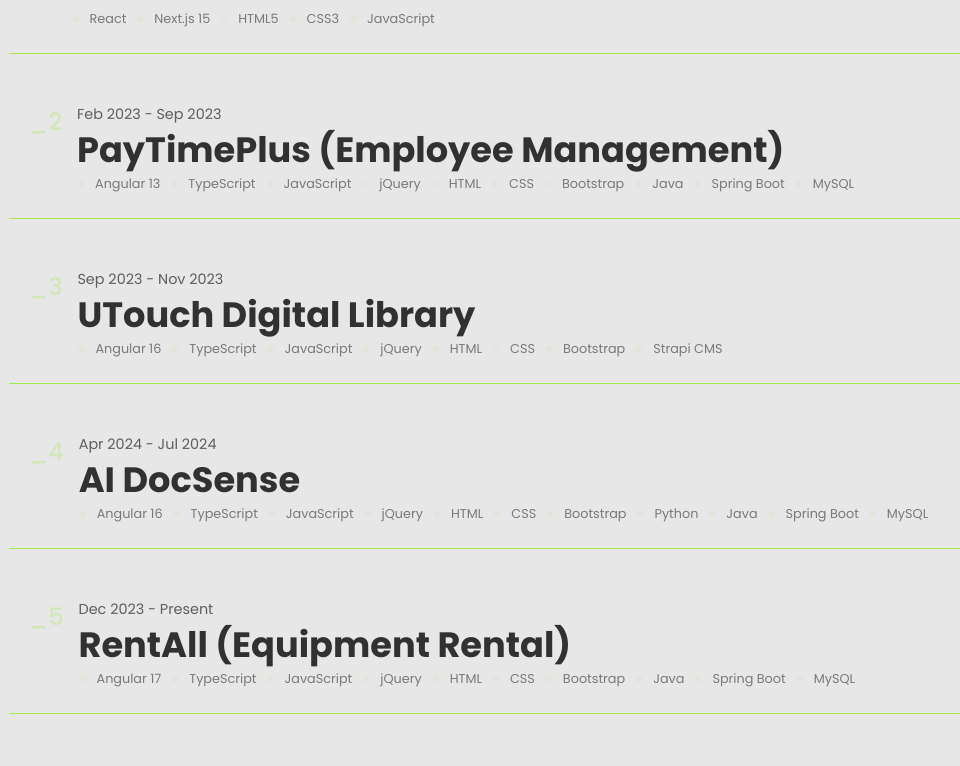
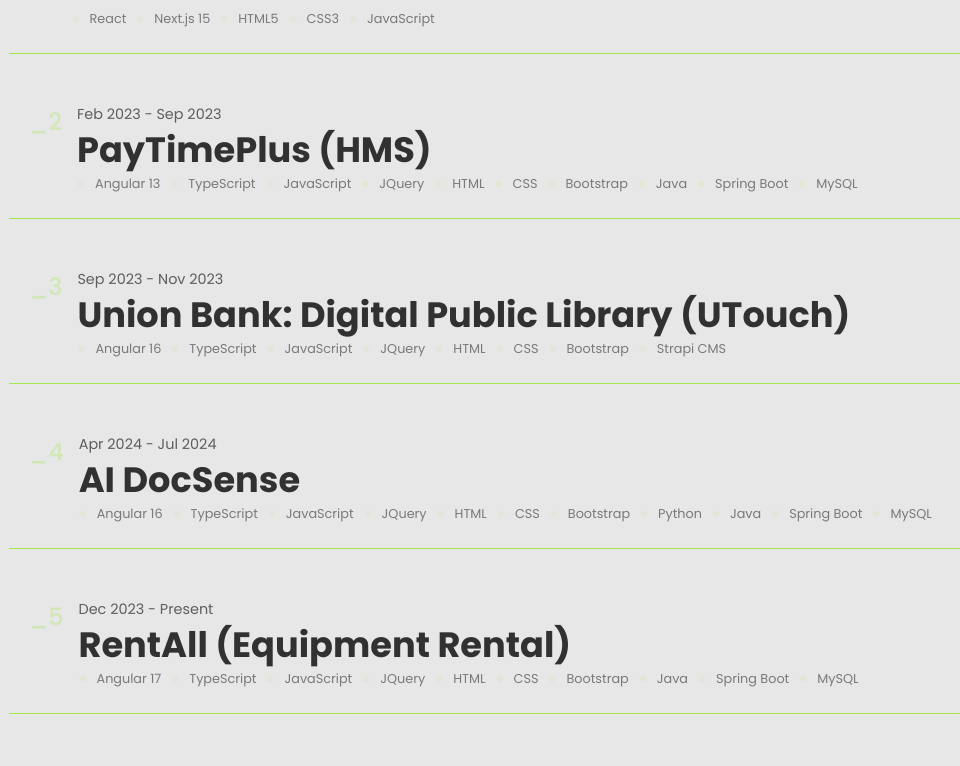
Before and after one commit to karthikshetty26/Portfolio2025, a Next.js app: page / in a window 1280 px wide. Shown: the part 2785-3551 px from the top of the page, without its empty margins (11-971 px from the left). Built offline with nearby package versions, Linux system fonts and the light colour scheme; a web font is replaced by a local one.

Commit message:
Landing page updated

```diff
--- a/src/app/Landing.module.css
+++ b/src/app/Landing.module.css
@@ -363,13 +363,14 @@
     /* About paragraph text styling */
     .about_section .about_content p {
         width: 100%;
-        padding: 20px 0 0 0;
+        padding: 20px 0 20px 0;
         font-size: 1rem;
         line-height: 1.4;
     }
 
     /* Container for circular text component */
     .circular_hold {
+        display: none;
         width: 100%;
         padding: 20px 0 20px 0;
     }
--- a/src/app/page.js
+++ b/src/app/page.js
@@ -6,6 +6,7 @@
 import GmailLogo from '@/assets/img/svg/social/gmail-logo.svg'
 import LinkedinLogo from '@/assets/img/svg/social/linkedin-logo.svg'
 import GitHubLogo from '@/assets/img/svg/social/github-logo.svg'
+import Link from 'next/link';
 
 // Home Component - Main landing page for the portfolio website
 export default function Home() {
@@ -46,36 +47,42 @@
       id: "_1",
       top_info: "Personal Project",
       name: "WebToolSmith",
+      page_link: "/projects/webtoolsmith",
       tech: ["React", "Next.js 15", "HTML5", "CSS3", "JavaScript"]
     },
     {
       id: "_2",
       top_info: "Feb 2023 - Sep 2023",
-      name: "PayTimePlus (Employee Management)",
-      tech: ["Angular 13", "TypeScript", "JavaScript", "jQuery", "HTML", "CSS", "Bootstrap", "Java", "Spring Boot", "MySQL"]
+      name: "PayTimePlus (HMS)",
+      page_link: "/projects/paytimeplus",
+      tech: ["Angular 13", "TypeScript", "JavaScript", "JQuery", "HTML", "CSS", "Bootstrap", "Java", "Spring Boot", "MySQL"]
     },
     {
       id: "_3",
       top_info: "Sep 2023 - Nov 2023",
-      name: "UTouch Digital Library",
-      tech: ["Angular 16", "TypeScript", "JavaScript", "jQuery", "HTML", "CSS", "Bootstrap", "Strapi CMS"]
+      name: "Union Bank: Digital Public Library (UTouch)",
+      page_link: "/projects/union-bank-digital-library",
+      tech: ["Angular 16", "TypeScript", "JavaScript", "JQuery", "HTML", "CSS", "Bootstrap", "Strapi CMS"]
     },
     {
       id: "_4",
       top_info: "Apr 2024 - Jul 2024",
       name: "AI DocSense",
-      tech: ["Angular 16", "TypeScript", "JavaScript", "jQuery", "HTML", "CSS", "Bootstrap", "Python", "Java", "Spring Boot", "MySQL"]
+      page_link: "/projects/aidocsense",
+      tech: ["Angular 16", "TypeScript", "JavaScript", "JQuery", "HTML", "CSS", "Bootstrap", "Python", "Java", "Spring Boot", "MySQL"]
     },
     {
       id: "_5",
       top_info: "Dec 2023 - Present",
       name: "RentAll (Equipment Rental)",
-      tech: ["Angular 17", "TypeScript", "JavaScript", "jQuery", "HTML", "CSS", "Bootstrap", "Java", "Spring Boot", "MySQL"]
+      page_link: "/projects/rentall",
+      tech: ["Angular 17", "TypeScript", "JavaScript", "JQuery", "HTML", "CSS", "Bootstrap", "Java", "Spring Boot", "MySQL"]
     },
     {
       id: "_6",
       top_info: "Aug 2024 - Present",
       name: "Automated AP-BPM",
+      page_link: "/projects/apstudio",
       tech: ["Angular 18", "TypeScript", "JavaScript", "HTML", "CSS", "Java", "Spring Boot", "Keycloak", "PostgreSQL", "Docker"]
     }
   ]);
@@ -210,7 +217,9 @@
             <p className={HOMECSS.no}>{project.id}</p>
             <span>
               <p>{project.top_info}</p>
-              <h2>{project.name}</h2>
+              <Link href={project.page_link}>
+                <h2>{project.name}</h2>
+              </Link>
               <ul>
                 {project.tech.map((tech, index) => (
                   <li key={index}>{tech}</li>
```
